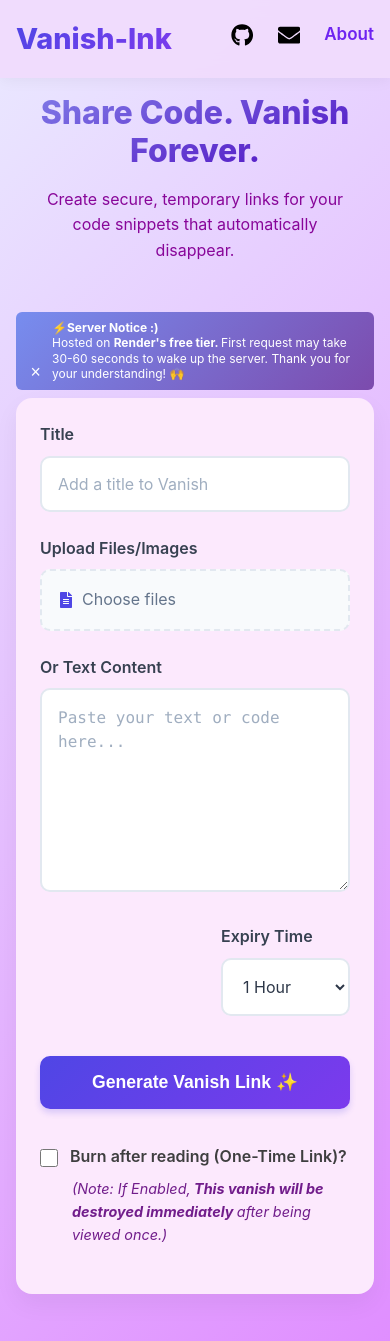
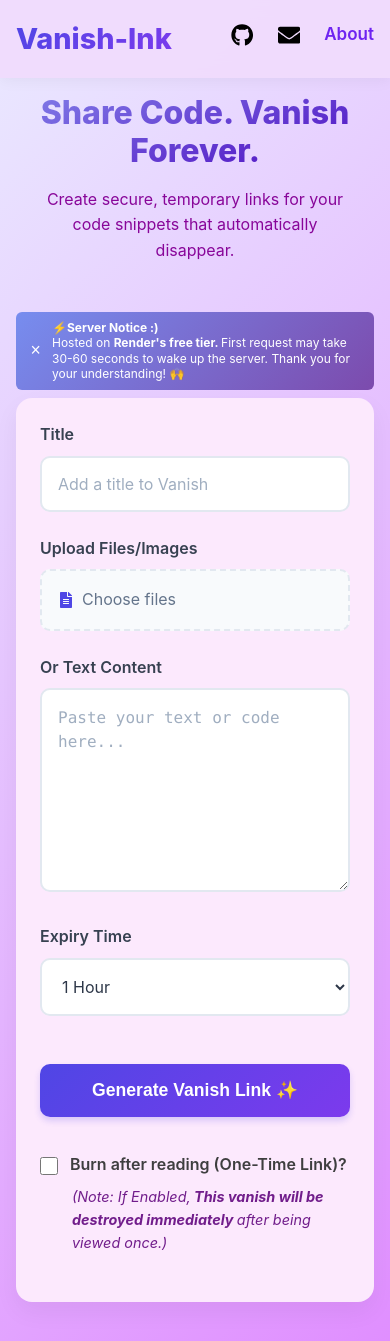
Before and after one commit to aslams2020/VanishInk-Snippets, a React (Create React App) app in the folder frontend/: page / in a window 390 px wide. Shown: the top 1341 px of the page. Built offline with nearby package versions, Linux system fonts and the light colour scheme.

Commit message:
Fixed Server notice for mob view

```diff
--- a/frontend/src/App.css
+++ b/frontend/src/App.css
@@ -218,7 +218,7 @@ body {
   }
 
   .server-notice-banner-content p {
-    font-size: 0.8rem;
+    font-size: 1rem;
     line-height: 1.3;
   }
 
@@ -250,6 +250,32 @@ body {
   .server-notice-banner-close {
     order: 1;
     align-self: flex-end;
+  }
+}
+
+@media (max-width: 576px) {
+  .server-notice-banner-content {
+    align-items: center;
+  }
+
+  .notice-text p {
+    font-size: 0.8rem;
+    line-height: 1.3;
+  }
+
+  .server-notice-banner-close {
+    align-self: center;
+    margin: 0;
+  }
+}
+
+@media (max-width: 400px) {
+  .notice-text p br {
+    display: none;
+  }
+
+  .notice-text p {
+    font-size: 0.75rem;
   }
 }
 
@@ -436,6 +462,30 @@ body {
 
 .expiry-group {
   flex: 1;
+}
+
+@media (max-width: 768px) {
+  .form-row {
+    flex-direction: column;
+    align-items: center; /* Center items instead of stretching */
+    gap: 1rem;
+  }
+
+  .expiry-group {
+    width: 100%;
+  }
+
+  .custom-time-container {
+    width: 100%;
+    flex-direction: column;
+    gap: 0.75rem;
+  }
+
+  .create-btn {
+    align-self: center; /* Center the button */
+    margin-top: 0.5rem;
+    padding: 0.875rem 2rem;
+  }
 }
 
 /* Checkbox */
```
